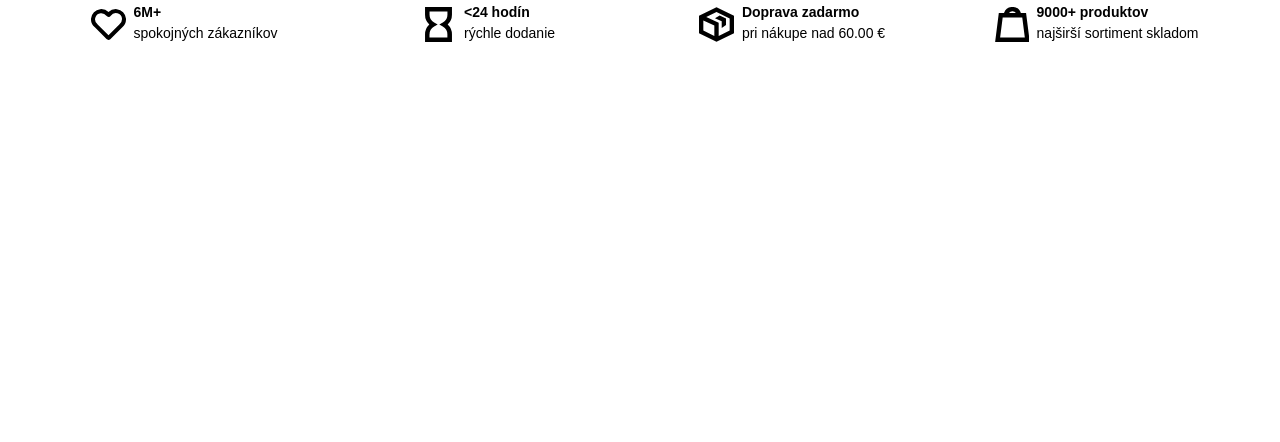
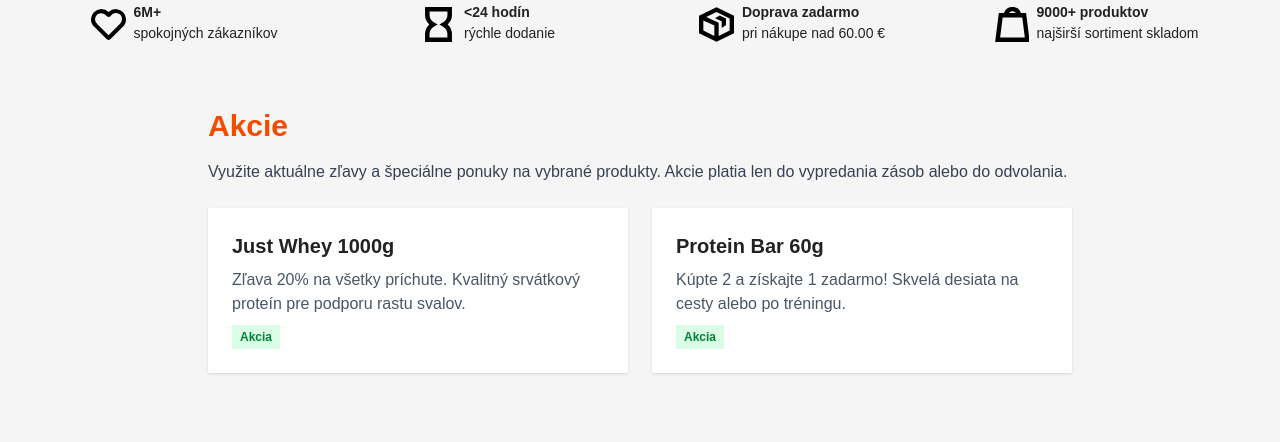
Before and after one commit to YowoSK/GymBeamEntry, a Next.js app: page /akcie in a window 1280 px wide. Before the commit this address had no page. Shown: the part 460-902 px from the top of the page. Built offline with nearby package versions, Linux system fonts and the light colour scheme; sample sign-in values are in the browser's storage.

Commit message:
Create page.tsx

```diff
--- /dev/null
+++ b/src/app/akcie/page.tsx
@@ -0,0 +1,20 @@
+export default function AkciePage() {
+  return (
+    <div className="max-w-4xl mx-auto py-10 px-4">
+      <h1 className="text-3xl font-bold text-orange-600 mb-4">Akcie</h1>
+      <p className="mb-6 text-gray-700">Využite aktuálne zľavy a špeciálne ponuky na vybrané produkty. Akcie platia len do vypredania zásob alebo do odvolania.</p>
+      <div className="grid grid-cols-1 sm:grid-cols-2 gap-6">
+        <div className="bg-white shadow p-6 text-left">
+          <h2 className="text-xl font-semibold mb-2">Just Whey 1000g</h2>
+          <p className="text-gray-600 mb-2">Zľava 20% na všetky príchute. Kvalitný srvátkový proteín pre podporu rastu svalov.</p>
+          <span className="inline-block bg-green-100 text-green-700 px-2 py-1 text-xs font-bold">Akcia</span>
+        </div>
+        <div className="bg-white shadow p-6 text-left">
+          <h2 className="text-xl font-semibold mb-2">Protein Bar 60g</h2>
+          <p className="text-gray-600 mb-2">Kúpte 2 a získajte 1 zadarmo! Skvelá desiata na cesty alebo po tréningu.</p>
+          <span className="inline-block bg-green-100 text-green-700 px-2 py-1 text-xs font-bold">Akcia</span>
+        </div>
+      </div>
+    </div>
+  );
+}
```
